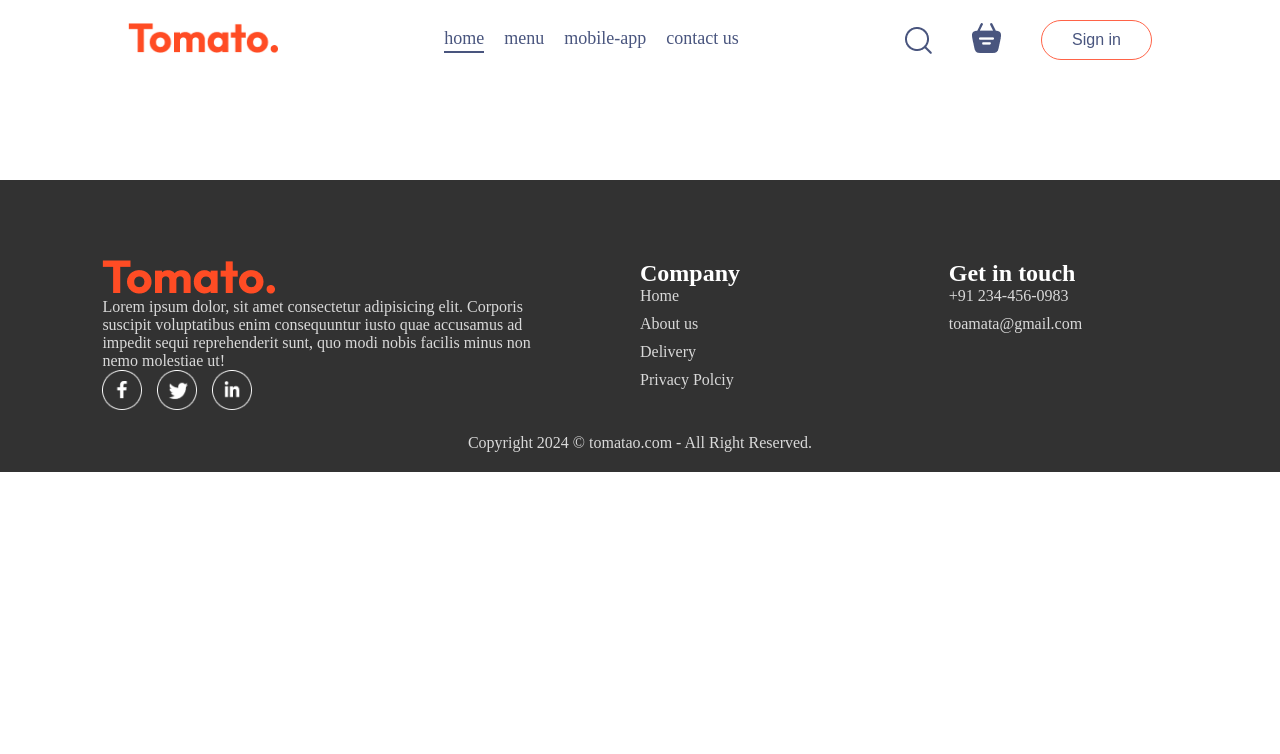
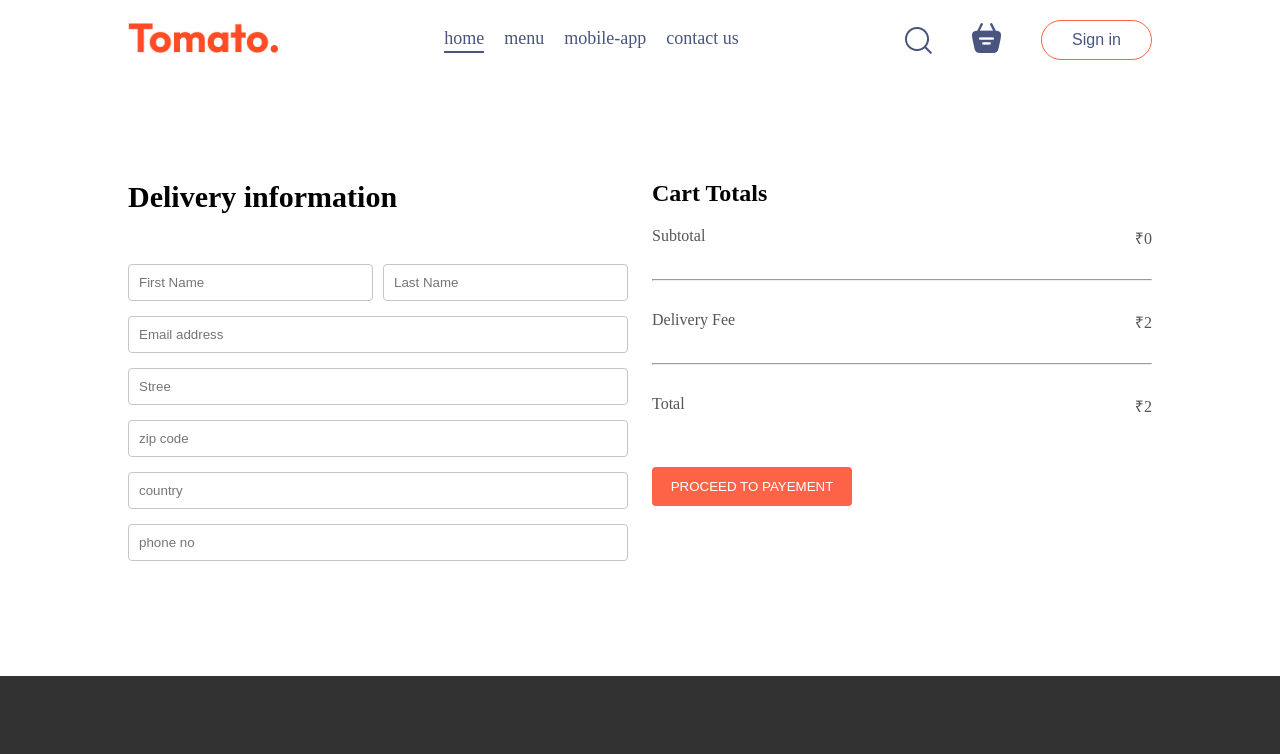
Before and after one commit to amit-simplify3x/Food_del, a React app in the folder food-del/: page /order in a window 1280 px wide. Shown: the top 754 px of the page. Built offline with nearby package versions, Linux system fonts and the light colour scheme; the HTML template or start-up script is replaced by a standard one.

Commit message:
create order page completed

```diff
--- a/food-del/src/pages/Cart/Cart.jsx
+++ b/food-del/src/pages/Cart/Cart.jsx
@@ -1,12 +1,15 @@
 import React, { useContext } from 'react'
 import './Cart.css'
 import {StoreContext} from '../../context/StoreContext'
+import {useNavigate} from 'react-router-dom'
 
 const Cart = () => {
 
 
   const { cartItems, food_list, removeFromCart, getTotalCartAmount } =
     useContext(StoreContext);
+
+    const navigate=useNavigate();
 
   return (
     <div className="cart">
@@ -51,14 +54,16 @@
           <hr />
           <div className="cart-total-details">
             <p>Delivery Fee</p>
-            <p>₹{2}</p>
+            <p>₹{getTotalCartAmount()===0?0:2}</p>
           </div>
           <hr />
           <div className="cart-total-details">
             <p>Total</p>
-            <p>₹{getTotalCartAmount() + 2}</p>
+            <p>₹{getTotalCartAmount()===0?0:getTotalCartAmount() + 2}</p>
           </div>
-          <button>PROCEED TO CHECKOUT</button>
+          <button onClick={() => navigate("/order")}>
+            PROCEED TO CHECKOUT
+          </button>
         </div>
         <div className="cart-promocode">
           <div>
--- a/food-del/src/pages/PlaceOrder/PlaceOrder.css
+++ b/food-del/src/pages/PlaceOrder/PlaceOrder.css
@@ -0,0 +1,44 @@
+.place-order{
+    display: flex;
+    align-items: start;
+    justify-content: space-between;
+    gap:20px;
+    margin-top: 100px;
+}
+
+.place-order-left{
+    width: 100%;
+    max-width: max(30%,500px);
+}
+.place-order-left .title{
+    font-size: 30px;
+    font-weight: 600;
+    margin-bottom: 50px;
+}
+
+.place-order-left input{
+    margin-bottom: 15px;
+    width: 100%;
+    padding: 10px;
+    border: 1px solid #c5c5c5;
+    border-radius: 4px;
+    outline-color: tomato;
+
+
+}
+.place-order-left .multi-fields{
+    display: flex;
+    gap:10px;
+
+}
+
+.place-order-right{
+    width: 100%;
+    max-width: max(40%,500px);
+
+}
+
+.place-order .cart-total button{
+    margin-top: 30px;
+
+}
--- a/food-del/src/pages/PlaceOrder/PlaceOrder.jsx
+++ b/food-del/src/pages/PlaceOrder/PlaceOrder.jsx
@@ -1,12 +1,49 @@
-import React from 'react'
+import React,{useContext} from 'react'
 import './PlaceOrder.css'
+import { StoreContext } from '../../context/StoreContext';
 
 const PlaceOrder = () => {
+  const {getTotalCartAmount} = useContext(StoreContext)
   return (
-    <div>
-
-    </div>
-  )
+    <form className="place-order">
+      <div className="place-order-left">
+        <p className="title">Delivery information</p>
+        <div className="multi-fields">
+          <input type="text" placeholder="First Name" />
+          <input type="text" placeholder="Last Name" />
+        </div>
+        <input type="email" placeholder="Email address" />
+        <input type="text" placeholder="Stree" />
+        <div className="multi-feilds">
+          <input type="text" placeholder="zip code" />
+          <input type="text" placeholder="country" />
+        </div>
+        <input type="text" placeholder="phone no" />
+      </div>
+      <div className="place-order-right">
+        <div className="cart-total">
+          <h2>Cart Totals</h2>
+          <div className="cart-total-details">
+            <p>Subtotal</p>
+            <p>₹{getTotalCartAmount()}</p>
+          </div>
+          <hr />
+          <div className="cart-total-details">
+            <p>Delivery Fee</p>
+            <p>₹{2}</p>
+          </div>
+          <hr />
+          <div className="cart-total-details">
+            <p>Total</p>
+            <p>₹{getTotalCartAmount() + 2}</p>
+          </div>
+          <button >
+            PROCEED TO PAYEMENT
+          </button>
+        </div>
+      </div>
+    </form>
+  );
 }
 
 export default PlaceOrder
```
